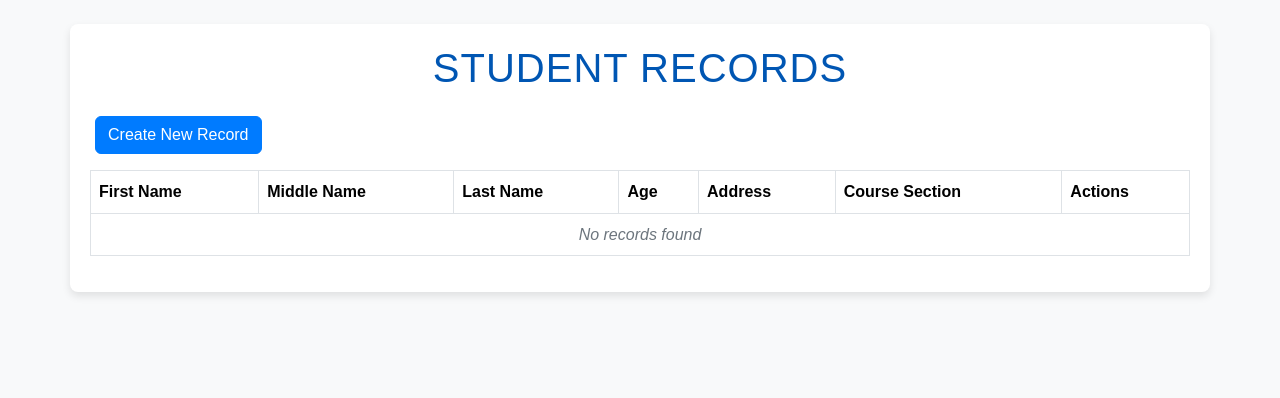
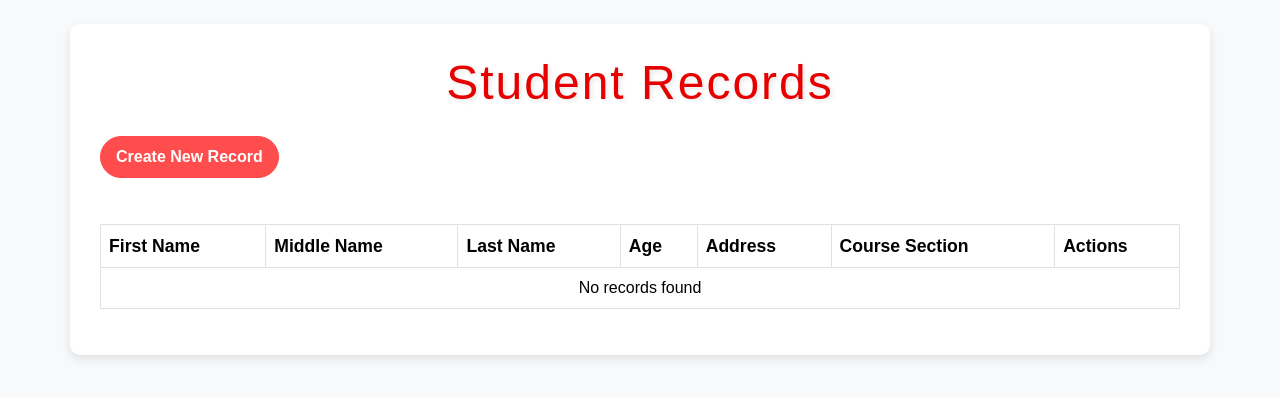
Before and after one commit to mayang-123/Test3, a PHP site: page / in a window 1280 px wide. Shown: the top 398 px of the page. Run offline with PHP 8.4, Linux system fonts and the light colour scheme; data that the repository does not hold is empty.

Commit message:
style.css

```diff
--- a/style.css
+++ b/style.css
@@ -1,73 +1,70 @@
-/* Basic body styles */
+/* General Styles */
 body {
     font-family: 'Arial', sans-serif;
     background-color: #f8f9fa;
-    color: #333;
-    line-height: 1.6;
 }
 
-/* Container styling */
-.container {
-    background-color: #ffffff;
-    border-radius: 8px;
-    box-shadow: 0 4px 8px rgba(0, 0, 0, 0.1);
-    padding: 20px;
+/* Christmas-themed Colors */
+h1 {
+    color: #e60000; /* Red */
+    text-shadow: 2px 2px 5px rgba(0, 0, 0, 0.1);
 }
 
-/* Title styling */
-h1 {
-    font-size: 2.5rem;
-    color: #0056b3;
-    margin-bottom: 20px;
-    text-transform: uppercase;
-    letter-spacing: 1px;
+/* Make the "Student Records" title look festive */
+h1.text-center {
+    font-size: 3rem;
+    letter-spacing: 2px;
 }
 
-/* Table styling */
+/* Table Styles */
 table {
+    margin-top: 30px;
     width: 100%;
     border-collapse: collapse;
 }
 
-th, td {
-    padding: 12px 15px;
+table th, table td {
+    padding: 12px;
     text-align: left;
 }
 
-th {
-    background-color: #007bff;
-    color: #fff;
+table th {
+    background-color: #006400; /* Dark Green */
+    color: white;
+    font-size: 1.1rem;
+}
+
+table td {
+    background-color: #f1f1f1; /* Light Grey */
+}
+
+table tbody tr:nth-child(even) {
+    background-color: #f8d7da; /* Light Red */
+}
+
+table tbody tr:nth-child(odd) {
+    background-color: #d4edda; /* Light Green */
+}
+
+table td a {
+    margin-right: 10px;
+}
+
+/* Buttons */
+.btn {
+    border-radius: 25px;
+    padding: 8px 15px;
     font-weight: bold;
 }
 
-td {
-    background-color: #f9f9f9;
-    border-bottom: 1px solid #ddd;
-}
-
-table tr:nth-child(even) td {
-    background-color: #f1f1f1;
-}
-
-/* Table hover effect */
-table tbody tr:hover {
-    background-color: #e9ecef;
-    cursor: pointer;
-}
-
-/* Button styles */
-.btn {
-    margin: 0 5px;
-}
-
 .btn-primary {
-    background-color: #007bff;
-    border-color: #007bff;
+    background-color: #ff4d4d; /* Christmas Red */
+    border-color: #ff4d4d;
 }
 
 .btn-primary:hover {
-    background-color: #0056b3;
-    border-color: #0056b3;
+    background-color: #e60000; /* Darker Red */
+    border-color: #e60000;
 }
 
 .btn-warning {
@@ -87,25 +84,29 @@ table tbody tr:hover {
 
 .btn-danger:hover {
     background-color: #c82333;
-    border-color: #bd2130;
+    border-color: #c82333;
 }
 
-/* Centering text and adjusting buttons */
-.text-center {
-    text-align: center;
+/* Table Container */
+.container {
+    background-color: white;
+    border-radius: 10px;
+    padding: 30px;
+    box-shadow: 0 4px 10px rgba(0, 0, 0, 0.1);
 }
 
-.mb-3 {
-    margin-bottom: 1rem;
+/* Responsive Table */
+@media (max-width: 768px) {
+    table th, table td {
+        padding: 8px;
+        font-size: 0.9rem;
+    }
+
+    .container {
+        padding: 20px;
+    }
+
+    h1 {
+        font-size: 2rem;
+    }
 }
-
-/* Styling for the 'No records found' message */
-td[colspan="7"] {
-    font-style: italic;
-    color: #6c757d;
-}
-
-/* Styling the table action buttons (edit, delete) */
-table td .btn {
-    font-size: 0.875rem;
-}
```
